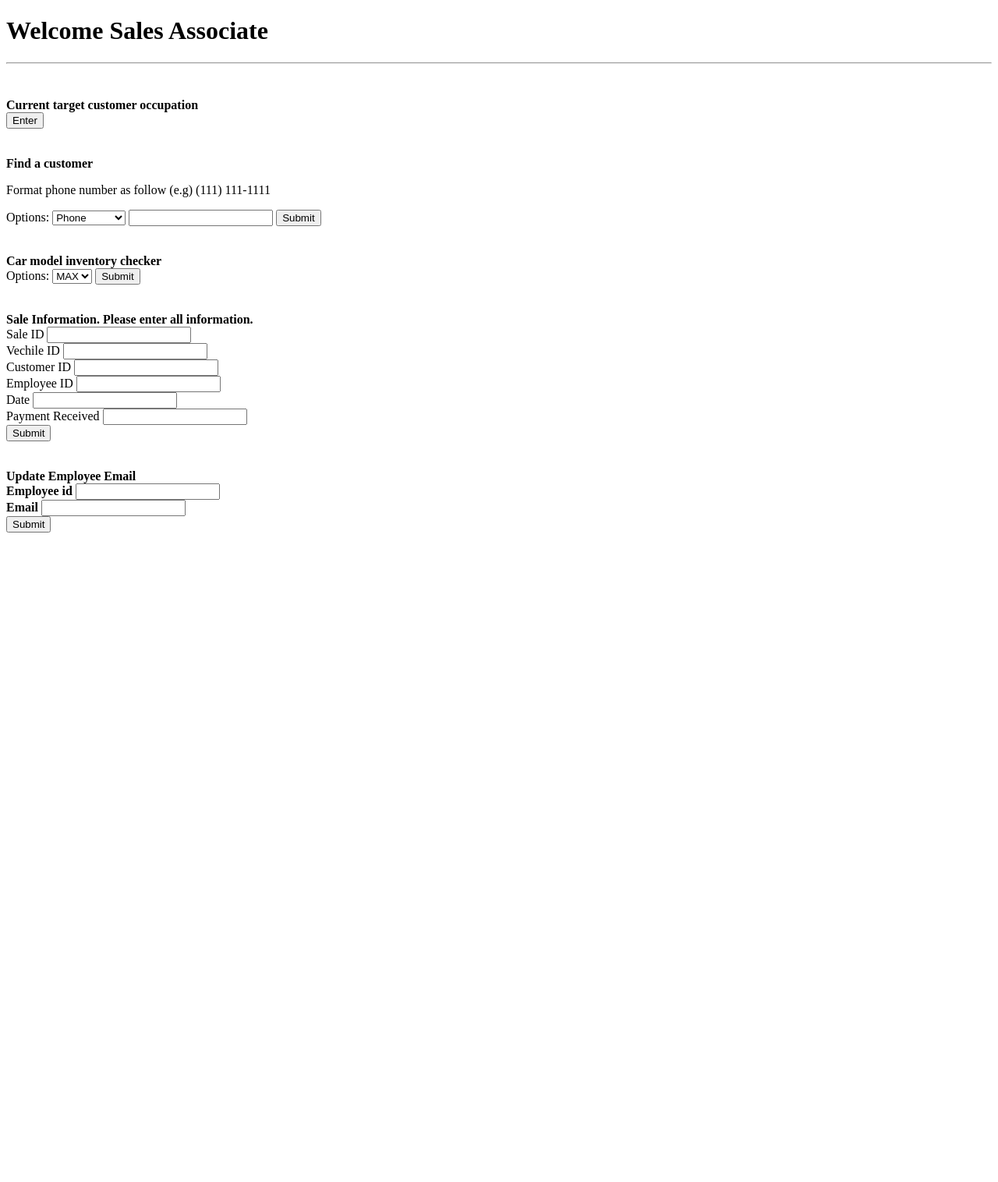
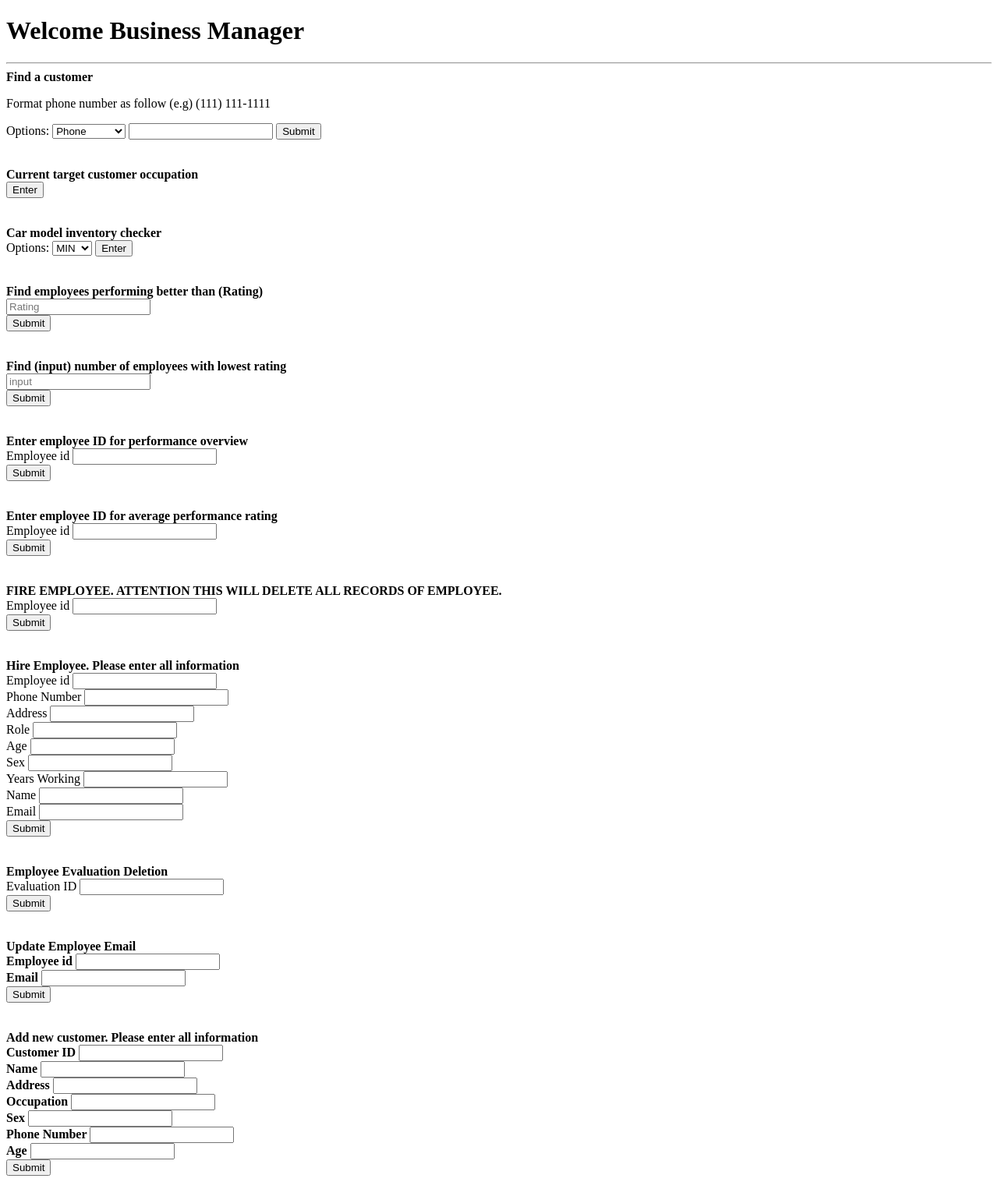
Before and after one commit to clarissaudrey/car-database, a PHP site: page /IT.php in a window 1280 px wide. Shown: the whole page at 78% size. Before the commit the page ends 683 px from the top, so only its background shows below. Run offline with PHP 8.4, Linux system fonts and the light colour scheme.

Commit message:
Add files via upload

```diff
--- a/TrueFinal/IT.php
+++ b/TrueFinal/IT.php
@@ -1,4 +1,3 @@
-
 <!-- <?php
 //	include_once 'connectDB.php';
 ?> -->
@@ -8,16 +7,9 @@
 	<title></title>
 </head>
 <body>
-    <h1> Welcome Sales Associate </h1>
+	<h1> Welcome Business Manager </h1>
+
 	<hr>
-
-<br>    </br>
-<b> Current target customer occupation </b>
-<form action="Occupation(Nested_GroupBY).php" method="GET">
-    <button type="submit" name="submit"> Enter </button>
-</form>
-
-<br> 		</br>
 
 <b> Find a customer </b>
 <p> Format phone number as follow 	(e.g) (111) 111-1111 </p>
@@ -31,38 +23,102 @@ Options: <select name='option'>
 <input type='submit' name='submit'/>
 </form>
 
+<br>	</br>
+
+<b> Current target customer occupation </b>
+<form action="Occupation(Nested_GroupBY).php" method="GET">
+    <button type="submit" name="submit"> Enter </button>
+</form>
+
+<br> 	</br>
+
+<b> Car model inventory checker </b>
+<form action="Model(Nested_GroupBY).php" method="POST">
+	Options: <select name='option'>
+		<option value='MIN'> MIN </option>
+		<option value ='MAX'> MAX </option>
+		</select>
+    <button type="submit" name="submit"> Enter </button>
+</form>
+
 <br> </br>
 
-<b> Car model inventory checker </b>
-<form action="Model(Nested_GroupBY).php" name='add' method="POST">
-Options: <select name='option'>
-     <option value='MAX' >MAX</option>
-     <option value='MIN'>MIN</option>
-     </select>
-<input type='submit' name='submit'/>
+<b> Find employees performing better than (Rating) </b>
+<form action="Rating(Division).php" method="POST">
+	<input type="number" name="field" placeholder="Rating">
+	<br>
+	<button type="submit" name="submit"> Submit </button>
 </form>
 
-<br>    </br>
+<br> </br>
 
-<b> Sale Information. Please enter all information.</b>
-    <form action="InsertSale.php" method="POST">
-        <label for=sid>Sale ID</label>
-        <input type="number" name="sid" id="sid"><br/>
-        <label for=vid>Vechile ID</label>
-        <input type="number" name="vid" id="vid"><br/>
-        <label for=cid>Customer ID</label>
-        <input type="number" name="cid" id="cid"><br/>
-        <label for=eid>Employee ID</label>
+<b> Find (input) number of employees with lowest rating </b>
+<form action="Worst(Extra).php" method="POST">
+	<input type="number" name="field" placeholder="input">
+	<br>
+	<button type="submit" name="submit"> Submit </button>
+</form>
+
+<br> </br>
+	<b>Enter employee ID for performance overview</b>
+	<form action="GetRatings(Joint).php" method="GET">
+		<label for=eid>Employee id</label>
         <input type="number" name="eid" id="eid"><br/>
-        <label for=date>Date</label>
-        <input type="text" name="date" id="date"><br/>
-        <label for=pr>Payment Received</label>
-        <input type="text" name="pr" id="pr"><br/>
-        <input type="submit" value="Submit">
-    </form>
+		<input type="submit" value="Submit">
+	</form>
+<br> </br>
+     <b>Enter employee ID for average performance rating</b>
+	<form action="GetAverageRating(Aggregation).php" method="GET">
+	<label for=eid>Employee id</label>
+        <input type="number" name="eid" id="eid"><br/>
+		<input type="submit" value ="Submit">
+	</form>
 
-    <br>    </br>
-<b>Update Employee Email<b>
+	<br>	</br>
+
+
+<b> FIRE EMPLOYEE. ATTENTION THIS WILL DELETE ALL RECORDS OF EMPLOYEE. </b>
+	<form action="DeleteEmployee(Delete).php" method="POST">
+		<label for=eid>Employee id</label>
+        <input type="number" name="eid" id="eid"><br/>
+		<input type="submit" value="Submit">
+	</form>
+
+	<br> 	</br>
+
+<b> Hire Employee. Please enter all information</b>
+	<form action="InsertEmployee.php" method="POST">
+		<label for=eid>Employee id</label>
+        <input type="number" name="eid" id="eid"><br/>
+        <label for=phone>Phone Number</label>
+        <input type="text" name="phone" id="phone"><br/>
+        <label for=addr>Address</label>
+        <input type="text" name="addr" id="addr"><br/>
+        <label for=role>Role</label>
+        <input type="text" name="role" id="role"><br/>
+        <label for=age>Age</label>
+        <input type="number" name="age" id="age"><br/>
+        <label for=sex>Sex</label>
+        <input type="text" name="sex" id="sex"><br/>
+        <label for=yrs>Years Working</label>
+        <input type="number" name="yrs" id="yrs"><br/>
+        <label for=name>Name</label>
+        <input type="text" name="name" id="name"><br/>
+        <label for=email>Email</label>
+        <input type="text" name="email" id="email"><br/>
+		<input type="submit" value="Submit">
+	</form>
+
+	<br> 	</br>
+
+<b>Employee Evaluation Deletion </b>
+	<form action="DeleteEvaluationRecord.php" method="POST">
+		<label for=ev_id>Evaluation ID</label>
+		<input type="number" name="ev_id" id="ev_id"><br/>
+		<input type="submit" value ="Submit">
+	</form>
+<br>	</br>
+    <b>Update Employee Email<b>
     <form action="ChangeEmail(Update).php" method="POST">
         <label for=eid>Employee id</label>
         <input type="number" name="eid" id="eid"><br/>
@@ -71,5 +127,26 @@ Options: <select name='option'>
         <input type="submit" value="Submit">
     </form>
 
+<br>    </br>
+<b>Add new customer. Please enter all information</b>
+	<form action="InsertCustomer.php" method="POST">
+		<label for=cid>Customer ID</label>
+        <input type="number" name="cid" id="cid"><br/>
+		<label for=name>Name</label>
+        <input type="text" name="name" id="name"><br/>
+        <label for=addr>Address</label>
+        <input type="text" name="addr" id="addr"><br/>
+        <label for=occ>Occupation</label>
+        <input type="text" name="occ" id="occ"><br/>
+        <label for=sex>Sex</label>
+        <input type="text" name="sex" id="sex"><br/>
+		<label for=phone>Phone Number</label>
+        <input type="text" name="phone" id="phone"><br/>
+		<label for=age>Age</label>
+        <input type="number" name="age" id="age"><br/>
+		<input type="submit" value="Submit">
+	</form>
+
+
 </body>
 </html>
```
